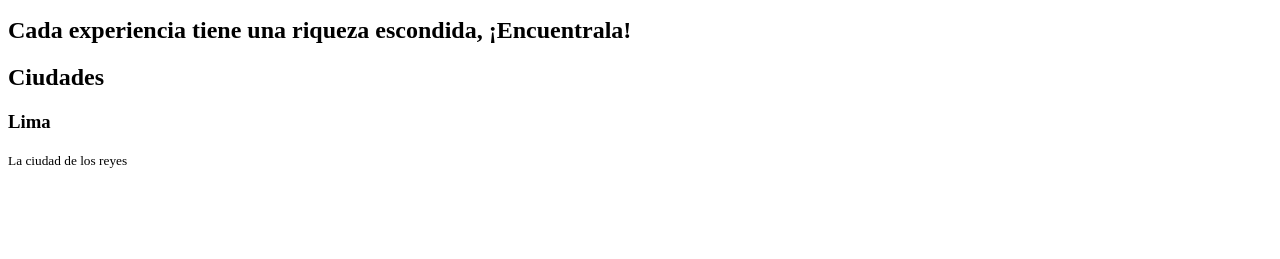
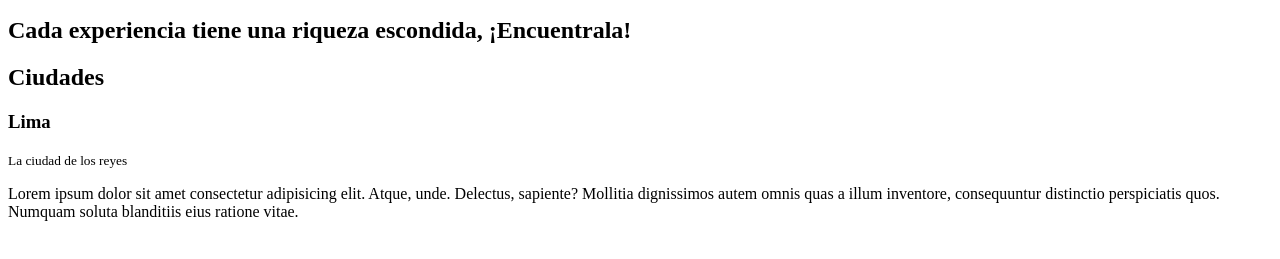
Before and after one commit to EduVelArz/Proyecto_HTML, a plain HTML site: page index.html in a window 1280 px wide. Shown: the part 101-360 px from the top of the page. Drawn offline with Linux system fonts and the light colour scheme.

Commit message:
Nueva pagina2

```diff
--- a/index.html
+++ b/index.html
@@ -18,7 +18,7 @@
             <article>
                 <h3>Lima</h3>
                 <small>La ciudad de los reyes</small>
-                <p></p>
+                <p>Lorem ipsum dolor sit amet consectetur adipisicing elit. Atque, unde. Delectus, sapiente? Mollitia dignissimos autem omnis quas a illum inventore, consequuntur distinctio perspiciatis quos. Numquam soluta blanditiis eius ratione vitae.</p>
             </article>
         </section>
     </main>
```
